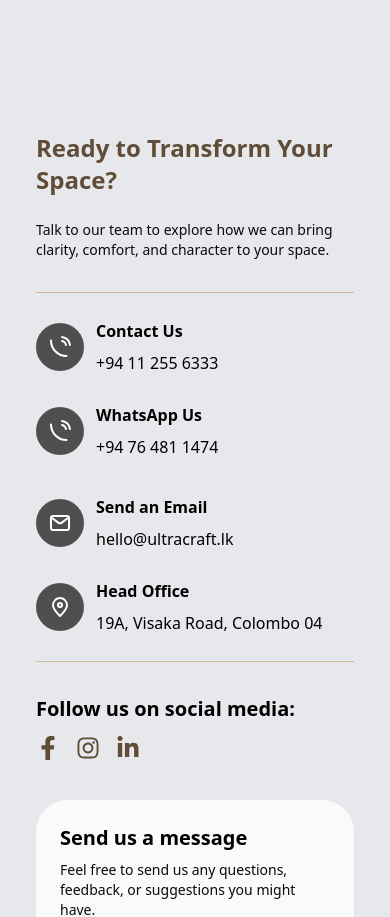
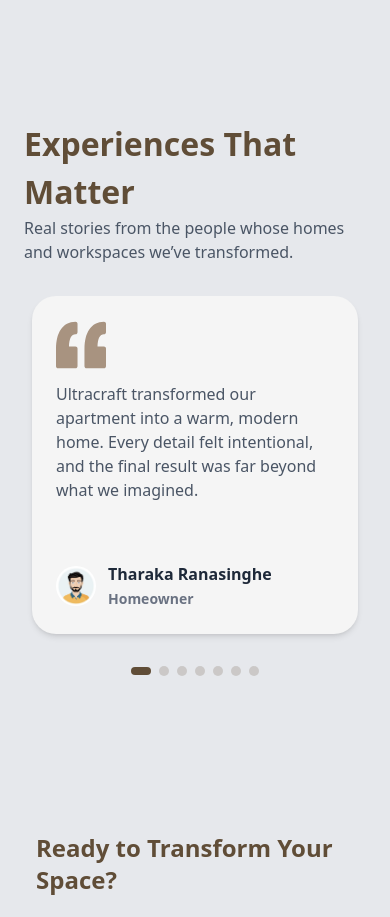
Before and after one commit to Introvera/ultra-craft-project, a Next.js app: page /home in a window 390 px wide. Shown: the part 6060-6977 px from the top of the page. Built offline with nearby package versions, Linux system fonts and the light colour scheme.

Commit message:
Add testimonials section

```diff
--- a/app/globals.css
+++ b/app/globals.css
@@ -43,15 +43,15 @@
   --radius-xl: calc(var(--radius) + 4px);
 
   /* NEW: custom colors as Tailwind tokens */
-  --color-page: var(--page-bg);          /* bg-page */
+  --color-page: var(--page-bg); /* bg-page */
   --color-gradient-1: var(--gradient-1);
   --color-gradient-2: var(--gradient-2);
   --color-gradient-3: var(--gradient-3);
   --color-gradient-4: var(--gradient-4);
-  --color-text-main: var(--text-main);   /* text-text-main */
-  --color-topic: var(--topic);           /* text-topic */
-  --color-line: var(--line);             /* border-line */
-  --color-icon: var(--icon);             /* text-icon */
+  --color-text-main: var(--text-main); /* text-text-main */
+  --color-topic: var(--topic); /* text-topic */
+  --color-line: var(--line); /* border-line */
+  --color-icon: var(--icon); /* text-icon */
   --color-card-background: var(--card-background); /* bg-card-background */
 }
 
@@ -89,21 +89,21 @@
   --sidebar-border: oklch(0.922 0 0);
   --sidebar-ring: oklch(0.708 0 0);
   /* NEW: your custom palette */
-  --page-bg: #E6E8EC;
+  --page-bg: #e6e8ec;
 
   /* gradient colors */
-  --gradient-1: #92806A;
-  --gradient-2: #A89380;
-  --gradient-3: #BAB9B9;
-  --gradient-4: #D6D6D6;
+  --gradient-1: #92806a;
+  --gradient-2: #a89380;
+  --gradient-3: #bab9b9;
+  --gradient-4: #d6d6d6;
 
   /* text / topics / lines / icons */
-  --text-main: #FAFAFA;
-  --topic: #604D37;
-  --line: #A4A2A2;
-  --icon: #4F4F4F;
+  --text-main: #fafafa;
+  --topic: #604d37;
+  --line: #a4a2a2;
+  --icon: #4f4f4f;
 
-  --card-background: #F5E3D8;
+  --card-background: #f5e3d8;
 }
 
 .dark {
--- a/app/home/page.tsx
+++ b/app/home/page.tsx
@@ -1,19 +1,21 @@
 "use client";
 import { AboutUs } from "@/components/aboutus";
 import ContactUs from "@/components/contact";
-import { Products } from '@/components/products'
+import ParallaxHero from "@/components/hero_section";
+import { Products } from "@/components/products";
 import Services from "@/components/services-component/services";
+import TestimonialCarousel from "@/components/testimonials-component/testimonials";
 import Uniqueness from "@/components/what-makes-us-different";
-import ParallaxHero from '@/components/hero_section'
 
 const page = () => {
   return (
     <>
-      <ParallaxHero/>
+      <ParallaxHero />
       <AboutUs />
       <Uniqueness />
       <Products />
       <Services />
+      <TestimonialCarousel />
       <ContactUs />
     </>
   );
--- /dev/null
+++ b/components/testimonials-component/testimonials.tsx
@@ -0,0 +1,181 @@
+"use client";
+
+import { motion } from "framer-motion";
+import Image from "next/image";
+import { useEffect, useState } from "react";
+
+const testimonials = [
+  {
+    name: "Tharaka Ranasinghe",
+    role: "Homeowner",
+    avatar: "/avatar.jpg",
+    text: "Ultracraft transformed our apartment into a warm, modern home. Every detail felt intentional, and the final result was far beyond what we imagined.",
+  },
+  {
+    name: "Akhil Jayasinghe",
+    role: "Project Coordinator, Prime Residencies",
+    avatar: "/avatar.jpg",
+    text: "We’ve collaborated with Ultracraft on several projects, and their craftsmanship, professionalism, and consistency have made them one of our most trusted interior partners.",
+  },
+  {
+    name: "Ishan Fernando",
+    role: "Office Operations Manager",
+    avatar: "/avatar.jpg",
+    text: "Our new office interior is both functional and inviting. The team managed the entire process smoothly and delivered a space that truly reflects our brand.",
+  },
+  {
+    name: "Akhil Jayasinghe",
+    role: "Project Coordinator, Prime Residencies",
+    avatar: "/avatar.jpg",
+    text: "We’ve collaborated with Ultracraft on several projects, and their craftsmanship, professionalism, and consistency have made them one of our most trusted interior partners.",
+  },
+  {
+    name: "Ishan Fernando",
+    role: "Office Operations Manager",
+    avatar: "/avatar.jpg",
+    text: "Our new office interior is both functional and inviting. The team managed the entire process smoothly and delivered a space that truly reflects our brand.",
+  },
+  {
+    name: "Akhil Jayasinghe",
+    role: "Project Coordinator, Prime Residencies",
+    avatar: "/avatar.jpg",
+    text: "We’ve collaborated with Ultracraft on several projects, and their craftsmanship, professionalism, and consistency have made them one of our most trusted interior partners.",
+  },
+  {
+    name: "Ishan Fernando",
+    role: "Office Operations Manager",
+    avatar: "/avatar.jpg",
+    text: "Our new office interior is both functional and inviting. The team managed the entire process smoothly and delivered a space that truly reflects our brand.",
+  },
+];
+
+export default function TestimonialCarousel() {
+  const [current, setCurrent] = useState(0);
+  const [slidesPerPage, setSlidesPerPage] = useState(1);
+
+  // Update slides per page based on screen width
+  useEffect(() => {
+    const handleResize = () => {
+      setSlidesPerPage(window.innerWidth >= 768 ? 3 : 1); // md breakpoint
+    };
+    handleResize();
+    window.addEventListener("resize", handleResize);
+    return () => window.removeEventListener("resize", handleResize);
+  }, []);
+
+  const totalPages = Math.ceil(testimonials.length / slidesPerPage);
+
+  const nextSlide = () =>
+    setCurrent((prev) => (prev + slidesPerPage) % testimonials.length);
+  const prevSlide = () =>
+    setCurrent(
+      (prev) =>
+        (prev - slidesPerPage + testimonials.length) % testimonials.length
+    );
+
+  return (
+    <div className="w-full max-w-[1440px] flex flex-col items-start mx-auto px-6 sm:px-8 md:px-10 lg:px-16 mt-36">
+      <h2 className="text-[#604D37] font-poppins font-[700] text-[32px]">
+        Experiences That Matter
+      </h2>
+      <p className="text-gray-600 mb-8 font-poppins font-[500] text-[16px]">
+        Real stories from the people whose homes and workspaces we’ve
+        transformed.
+      </p>
+
+      <div className="relative overflow-hidden w-full">
+        {/* Slides */}
+        <div
+          className="flex transition-transform duration-500"
+          style={{
+            transform: `translateX(-${(current / slidesPerPage) * 100}%)`,
+          }}
+        >
+          {testimonials.map((t, index) => (
+            <div key={index} className="flex-shrink-0 w-full md:w-1/3 px-2">
+              <div className="bg-[#F5F5F5] rounded-3xl p-6 h-full shadow-md flex flex-col justify-between">
+                <svg
+                  width="50"
+                  height="50"
+                  fill="#A89380"
+                  version="1.1"
+                  id="Capa_1"
+                  xmlns="http://www.w3.org/2000/svg"
+                  xmlnsXlink="http://www.w3.org/1999/xlink"
+                  viewBox="0 0 349.078 349.078"
+                  xmlSpace="preserve"
+                >
+                  <g id="SVGRepo_bgCarrier" strokeWidth="0"></g>
+                  <g
+                    id="SVGRepo_tracerCarrier"
+                    strokeLinecap="round"
+                    strokeLinejoin="round"
+                  ></g>
+                  <g id="SVGRepo_iconCarrier">
+                    <g>
+                      <path d="M150.299,26.634v58.25c0,7.9-6.404,14.301-14.304,14.301c-28.186,0-43.518,28.909-45.643,85.966h45.643 c7.9,0,14.304,6.407,14.304,14.304v122.992c0,7.896-6.404,14.298-14.304,14.298H14.301C6.398,336.745,0,330.338,0,322.447V199.455 c0-27.352,2.754-52.452,8.183-74.611c5.568-22.721,14.115-42.587,25.396-59.048c11.608-16.917,26.128-30.192,43.16-39.44 C93.886,17.052,113.826,12.333,136,12.333C143.895,12.333,150.299,18.734,150.299,26.634z M334.773,99.186 c7.896,0,14.305-6.407,14.305-14.301v-58.25c0-7.9-6.408-14.301-14.305-14.301c-22.165,0-42.108,4.72-59.249,14.023 c-17.035,9.248-31.563,22.523-43.173,39.44c-11.277,16.461-19.824,36.328-25.393,59.054c-5.426,22.166-8.18,47.266-8.18,74.605 v122.992c0,7.896,6.406,14.298,14.304,14.298h121.69c7.896,0,14.299-6.407,14.299-14.298V199.455 c0-7.896-6.402-14.304-14.299-14.304h-44.992C291.873,128.095,306.981,99.186,334.773,99.186z"></path>
+                    </g>
+                  </g>
+                </svg>
+
+                <p className="text-gray-600 flex-1 mt-3">{t.text}</p>
+                <div className="flex mt-9 items-center">
+                  <Image
+                    src={t.avatar}
+                    alt={t.name}
+                    width={40}
+                    height={40}
+                    className="rounded-full object-cover"
+                  />
+                  <span className="ml-3 text-gray-800 font-semibold">
+                    {t.name}
+                    <br />
+                    <span className="text-sm text-gray-500">{t.role}</span>
+                  </span>
+                </div>
+              </div>
+            </div>
+          ))}
+        </div>
+
+        {/* Animated Pagination Dots */}
+        <motion.div
+          className="flex justify-center items-center gap-2 mt-8 w-full"
+          initial={{ opacity: 0, y: 10 }}
+          whileInView={{ opacity: 1, y: 0 }}
+          viewport={{ once: true }}
+          transition={{ delay: 0.2, duration: 0.4 }}
+        >
+          {Array.from({ length: totalPages }).map((_, pageIndex) => {
+            const isActive = pageIndex === Math.floor(current / slidesPerPage);
+            return (
+              <button
+                key={pageIndex}
+                onClick={() => setCurrent(pageIndex * slidesPerPage)}
+                aria-label={`Go to slide ${pageIndex + 1}`}
+                className="transition-all duration-300"
+              >
+                {isActive ? (
+                  <div
+                    className="rounded-full transition-all duration-300 sm:w-[24px] sm:h-[10px] w-[20px] h-[8px]"
+                    style={{ backgroundColor: "var(--uc-dot-color, #604D37)" }}
+                  />
+                ) : (
+                  <svg width="10" height="10" viewBox="0 0 10 10">
+                    <circle
+                      cx="5"
+                      cy="5"
+                      r="5"
+                      fill="var(--uc-dot-color, #604D37)"
+                      fillOpacity={0.2}
+                    />
+                  </svg>
+                )}
+              </button>
+            );
+          })}
+        </motion.div>
+      </div>
+    </div>
+  );
+}
```
Also changed, not shown: public/avatar.jpg (added).
